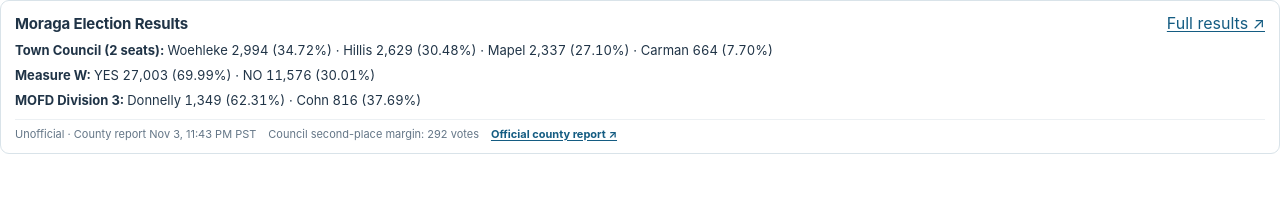
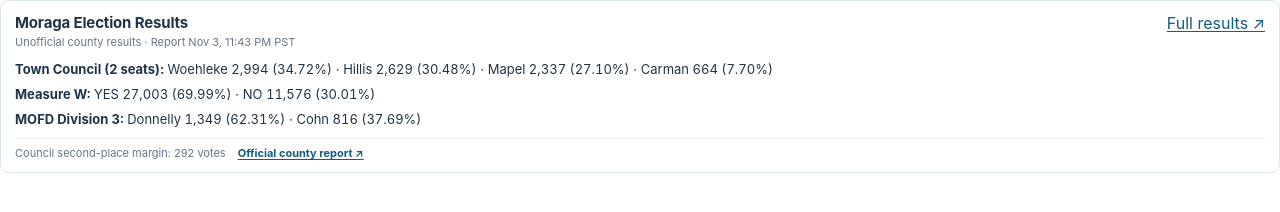
Before and after one commit to bpmeyers-ai/smartmoraga-election-results, a plain HTML site: page docs/compact.html in a window 1280 px wide. Drawn offline with Linux system fonts and the light colour scheme.

Commit message:
Move unofficial county report timestamp below compact widget title

```diff
--- a/docs/compact.html
+++ b/docs/compact.html
@@ -4,16 +4,16 @@
 <style>
 :root{font-family:Inter,-apple-system,BlinkMacSystemFont,"Segoe UI",Arial,sans-serif;color:#203447;background:#fff;font-synthesis:none}
 *{box-sizing:border-box}body{margin:0}.wrap{width:100%;padding:12px 14px;border:1px solid #d9e3e9;border-radius:9px;background:#fff}
-.heading{display:flex;justify-content:space-between;align-items:baseline;flex-wrap:wrap;gap:5px 14px;margin-bottom:8px}
+.heading{display:flex;justify-content:space-between;align-items:flex-start;flex-wrap:wrap;gap:5px 14px;margin-bottom:10px}.heading-title{display:flex;flex-direction:column;gap:3px}.report-time{font-size:11px;color:#647687;line-height:1.4}
 h1{font-size:15px;margin:0;letter-spacing:-.01em}a{color:#145c82;text-decoration:underline;text-underline-offset:2px}
 .rows{display:grid;gap:6px}.line{font-size:13px;line-height:1.45}.line strong{font-weight:750}.dim{color:#536777}.num{font-variant-numeric:tabular-nums;white-space:nowrap}.footer{margin-top:9px;padding-top:7px;border-top:1px solid #ecf0f3;display:flex;gap:7px 12px;align-items:baseline;flex-wrap:wrap;font-size:11px;color:#647687}
 .footer a{font-weight:650}.error{font-size:12px;color:#b33232}.note{color:#4f6579;font-size:12px}
 @media(max-width:540px){.wrap{padding:10px 11px}.line{font-size:12.5px}h1{font-size:14px}}
 </style></head><body>
 <main class="wrap" id="compact">
-<div class="heading"><h1>Moraga Election Results</h1><a href="./" target="_blank" rel="noopener noreferrer" aria-label="Open full election results in a new tab">Full results ↗</a></div>
+<div class="heading"><div class="heading-title"><h1>Moraga Election Results</h1><div class="report-time" id="report-time">Unofficial county results · Loading report time…</div></div><a href="./" target="_blank" rel="noopener noreferrer" aria-label="Open full election results in a new tab">Full results ↗</a></div>
 <section class="rows" id="rows" aria-live="polite"><div class="line dim">Loading latest verified county results…</div></section>
-<div class="footer"><span id="report-time">Unofficial results</span><span id="warning"></span><a id="official" href="https://www.contracostavote.gov/election/november-3-2026-general-election/" target="_blank" rel="noopener noreferrer">Official county report ↗</a></div>
+<div class="footer"><span id="warning"></span><a id="official" href="https://www.contracostavote.gov/election/november-3-2026-general-election/" target="_blank" rel="noopener noreferrer">Official county report ↗</a></div>
 </main>
 <script>
 'use strict';
@@ -36,7 +36,7 @@ function draw(data){
  line('MOFD Division 3',[f[0].name.split(' ').at(-1)+' '+fmt(f[0]),f[1].name.split(' ').at(-1)+' '+fmt(f[1])]);
  const d=data.reported_at?new Date(data.reported_at):null;
  const stamp=d&&!isNaN(d)?new Intl.DateTimeFormat('en-US',{timeZone:'America/Los_Angeles',month:'short',day:'numeric',hour:'numeric',minute:'2-digit',timeZoneName:'short'}).format(d):'time unverified';
- $('report-time').textContent=(data.certified?'Certified':'Unofficial')+' · County report '+stamp;
+ $('report-time').textContent=(data.certified?'Certified county results':'Unofficial county results')+' · Report '+stamp;
  $('warning').textContent=data.sample?'Sample data — not current':('Council second-place margin: '+nf.format(c[1].votes-c[2].votes)+' votes');
  const src=data.source_url||'';$('official').href=src.startsWith('https://')?src:'https://www.contracostavote.gov/election/november-3-2026-general-election/';
  resize();
```
